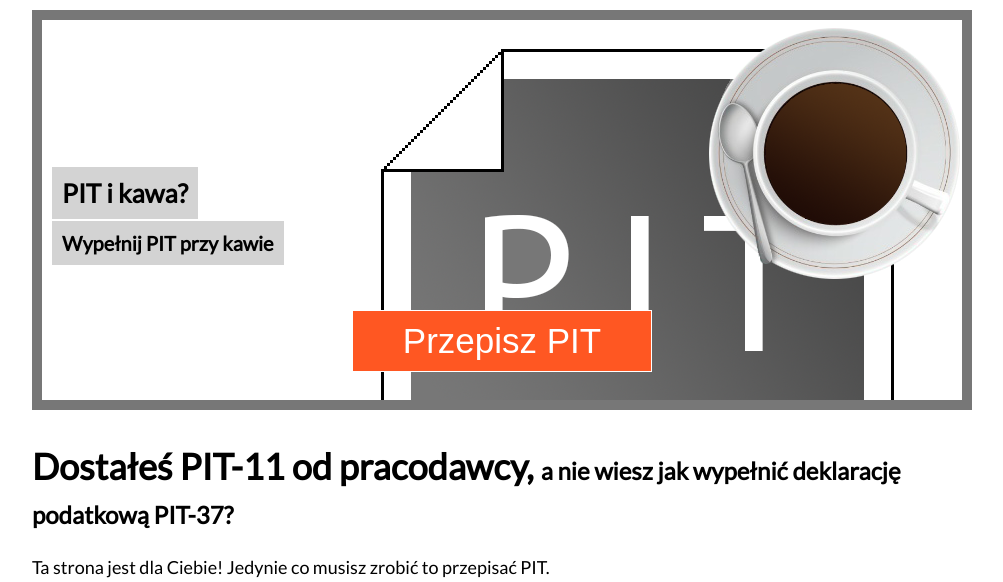
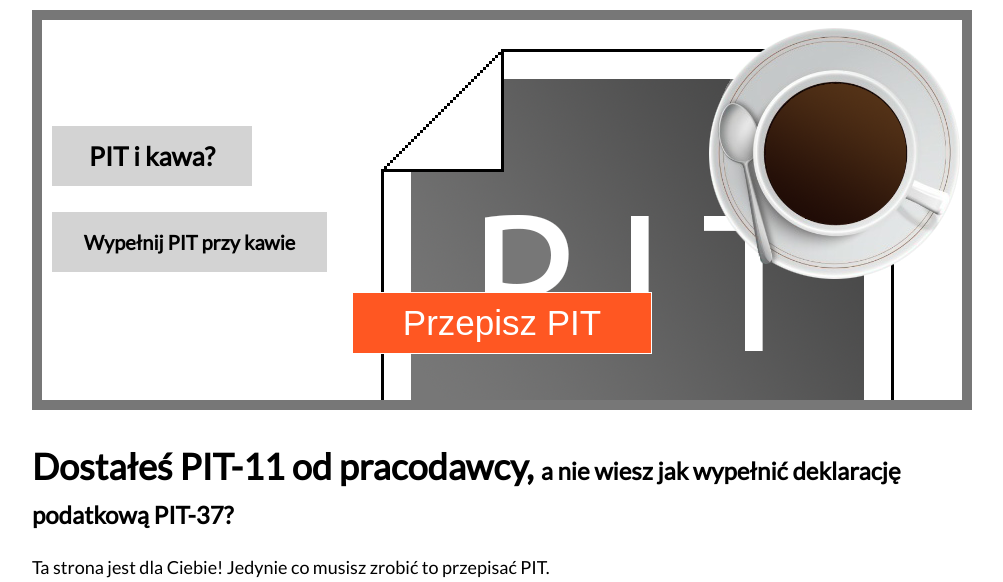
Before and after one commit to skav3n/Przepisz-PIT, a Flask app: page / in a window 1280 px wide. Shown: the part 105-687 px from the top of the page, without its empty margins (138-1141 px from the left). Run offline with Flask 2, Linux system fonts and the light colour scheme.

Commit message:
Przepisz PIT 2

```diff
--- a/static/css/_home.css
+++ b/static/css/_home.css
@@ -5,27 +5,35 @@
   background-image: url("../jpg/baner.png");
   background-repeat: no-repeat;
   background-position: center;
-  height: 420px;
+  height: 320px;
+  padding-top: 100px;
 }
-#banner p {
-  text-align: left;
-  display: inline;
-  position: relative;
-  top: 40%;
+#banner .banner-pit {
+  background-color: lightgrey;
+  width: 200px;
   margin-left: 20px;
-  background-color: lightgrey;
-  padding: 10px;
+}
+#banner .banner-pit p {
+  padding: 5px;
+  text-align: center;
   font-size: 26px;
   font-weight: 700;
   line-height: 50px;
 }
-#banner p:nth-child(3) {
+#banner .banner-wypelnij {
+  background-color: lightgrey;
+  width: 275px;
+  margin-left: 20px;
+}
+#banner .banner-wypelnij p {
+  text-align: center;
+  padding: 5px;
   font-size: 20px;
+  font-weight: 700;
+  line-height: 50px;
 }
 #banner #action-button {
   text-align: center;
-  position: relative;
-  top: 50%;
 }
 #banner #action-button a {
   text-decoration: none;
--- a/templates/home.html
+++ b/templates/home.html
@@ -7,8 +7,11 @@
 
 		<div id="banner">
 
-			<p>PIT i kawa?</p></br>
+			<div class="banner-pit">
+			<p>PIT i kawa?</p></div>
+			<div class="banner-wypelnij">
 			<p>Wypełnij PIT przy kawie</p>
+			</div>
 			<div id="action-button">
 				<a href="{{ url_for('panel') }}" title="Rozpocznij przepisywanie PITa" >
 					<input type="submit" value="Przepisz PIT">
```
Also changed, not shown: static/css/_home.less (+23 -16 lines), 1 other file.
